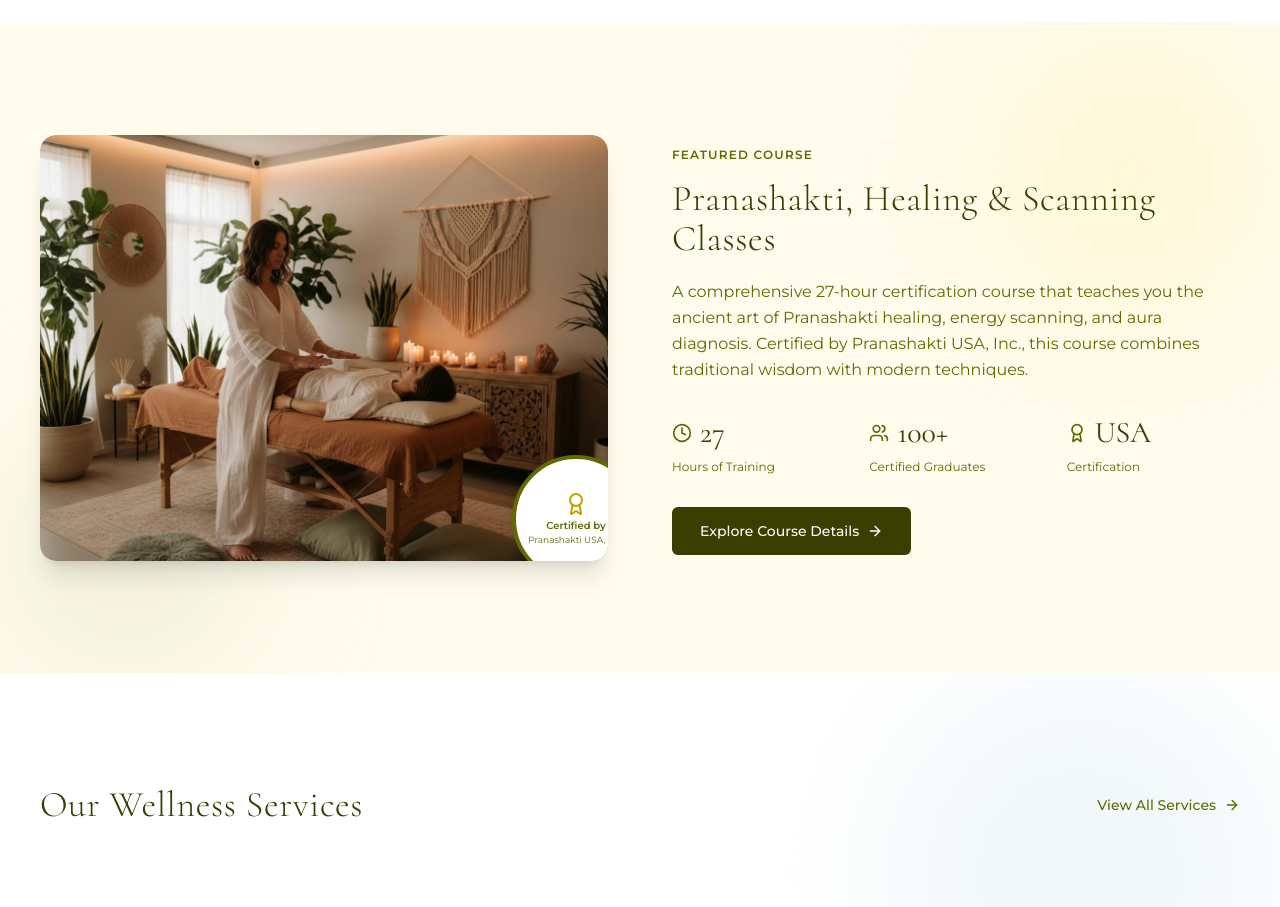
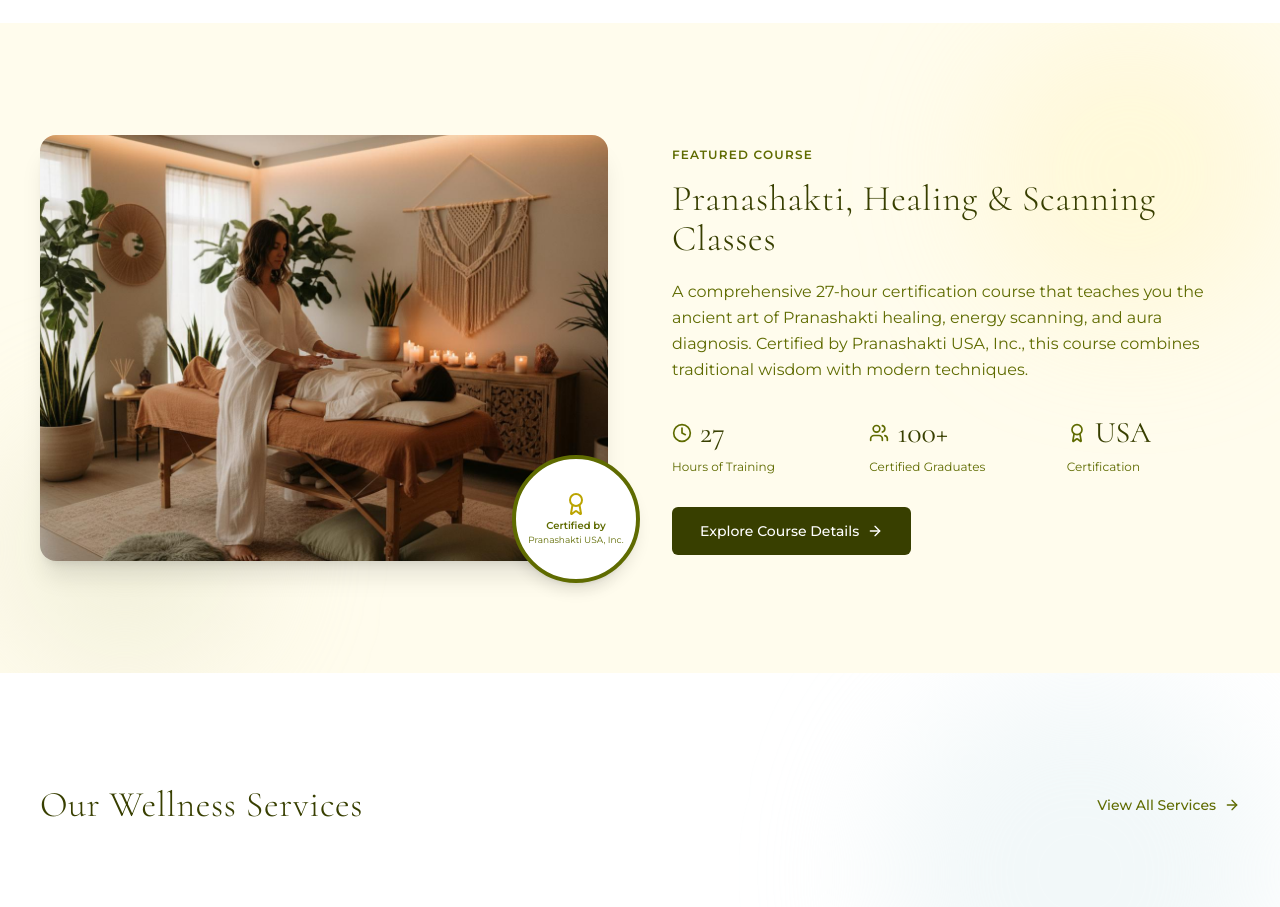
Before and after one commit to gyanamchoudhary/harshollash, a React (Vite) app in the folder app/: page / in a window 1280 px wide. Shown: the part 1840-2747 px from the top of the page. Built offline with nearby package versions, Linux system fonts and the light colour scheme.

Commit message:
fix: restore floating certification badge positioning outside image card

```diff
--- a/app/src/sections/home/CourseFeatureSection.tsx
+++ b/app/src/sections/home/CourseFeatureSection.tsx
@@ -13,12 +13,14 @@ export default function CourseFeatureSection() {
         <div className="grid lg:grid-cols-2 gap-12 lg:gap-16 items-center">
           {/* Left: Image */}
           <ScrollReveal direction="left">
-            <div className="relative img-zoom-container rounded-2xl shadow-xl">
-              <img loading="lazy"
-                src="/images/course-feature-image.jpg"
-                alt="Pranashakti Healing Course"
-                className="w-full rounded-2xl object-cover aspect-[4/3]"
-              />
+            <div className="relative rounded-2xl shadow-xl">
+              <div className="img-zoom-container rounded-2xl">
+                <img loading="lazy"
+                  src="/images/course-feature-image.jpg"
+                  alt="Pranashakti Healing Course"
+                  className="w-full object-cover aspect-[4/3]"
+                />
+              </div>
               {/* Floating certification badge */}
               <div className="absolute -bottom-6 -right-4 lg:-right-8 bg-white rounded-full w-28 h-28 lg:w-32 lg:h-32 shadow-lg border-4 border-green-800 flex flex-col items-center justify-center text-center p-3 animate-float">
                 <Award className="w-6 h-6 text-yellow-600 mb-1" />
```
